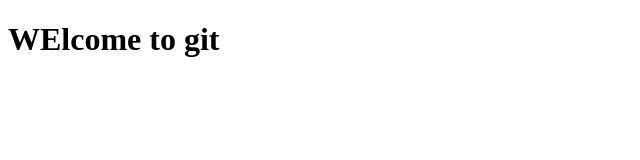
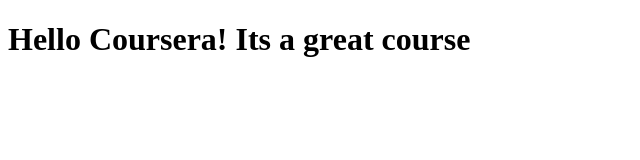
Before and after one commit to NewPhanuel/Coursera-test, a plain HTML site: page index.html in a window 1280 px wide. Shown: the whole page, without its empty margins (0-640 px from the left). Drawn offline with Linux system fonts and the light colour scheme.

Commit message:
Adding small content to our website

```diff
--- a/index.html
+++ b/index.html
@@ -4,6 +4,6 @@
 	<title>Hello coursera!</title>
 </head>
 <body>
-<h1>WElcome to git</h1>
+<h1>Hello Coursera! Its a great course</h1>
 </body>
 </html>
```
